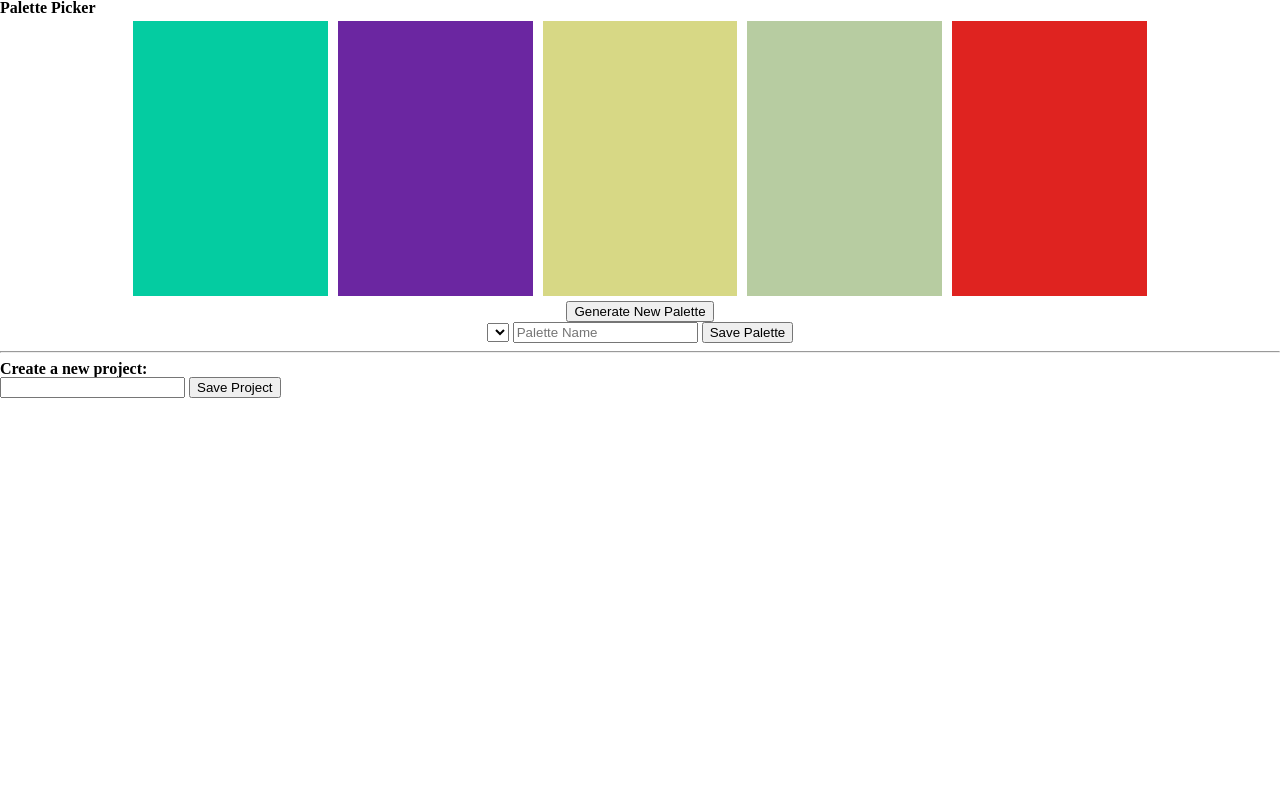
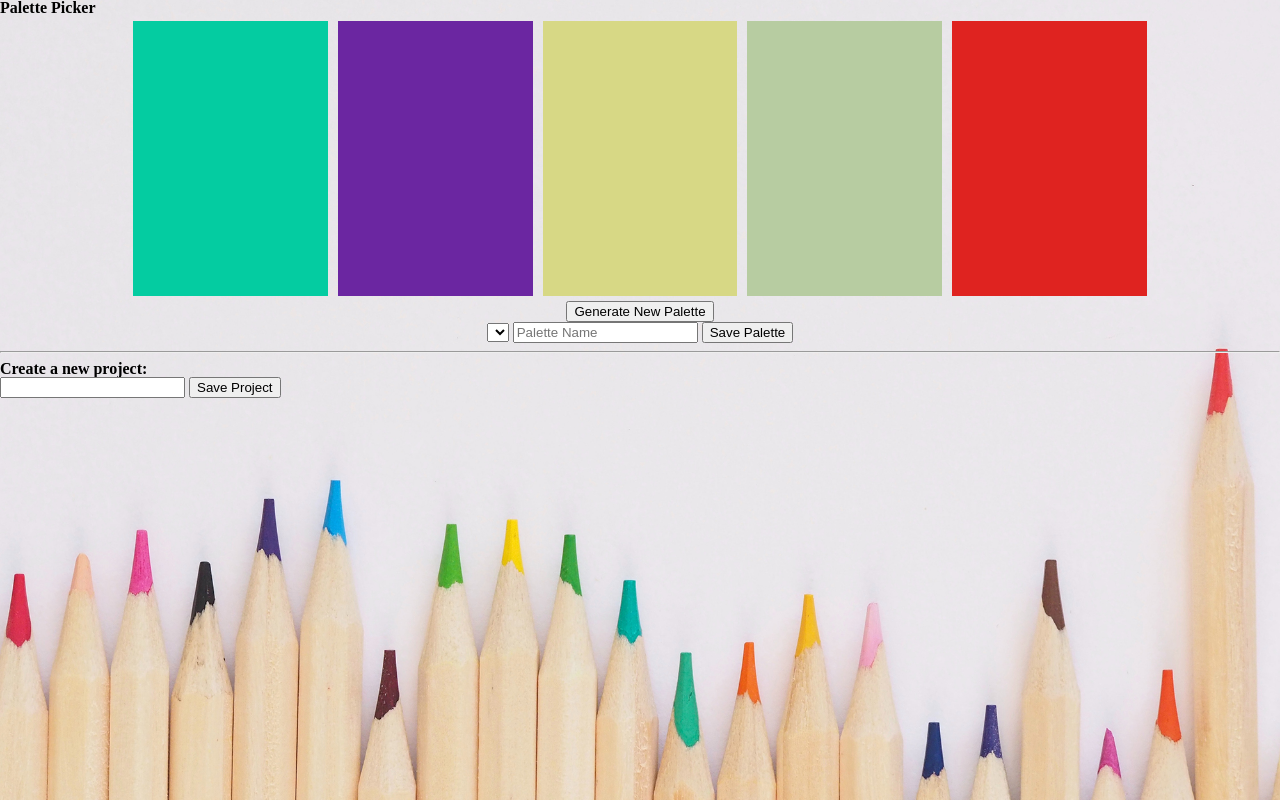
Before and after one commit to EricMellow/palette-picker, a website: page public/index.html in a window 1280 px wide. Drawn offline with nearby package versions, Linux system fonts and the light colour scheme.

Commit message:
Add background and style it

```diff
--- a/package.json
+++ b/package.json
@@ -4,12 +4,16 @@
   "description": "",
   "main": "index.js",
   "scripts": {
-    "test": "echo \"Error: no test specified\" && exit 1"
+    "test": "echo \"Error: no test specified\" && exit 1",
+    "eslint": "./node_modules/eslint/bin/eslint.js ./src/*.js"
   },
   "keywords": [],
   "author": "",
   "license": "ISC",
   "dependencies": {
     "express": "^4.16.3"
+  },
+  "devDependencies": {
+    "eslint": "^5.0.0"
   }
 }
--- a/public/css/styles.css
+++ b/public/css/styles.css
@@ -1,6 +1,9 @@
 html {
   box-sizing: border-box;
+  background: url(../assets/pencils.jpg) no-repeat center center fixed;
+  background-size: cover;
 }
+
 *, *:before, *:after {
   box-sizing: inherit;
 }
```
Also changed, not shown: public/assets/pencils.jpg (added), 4 other files.
